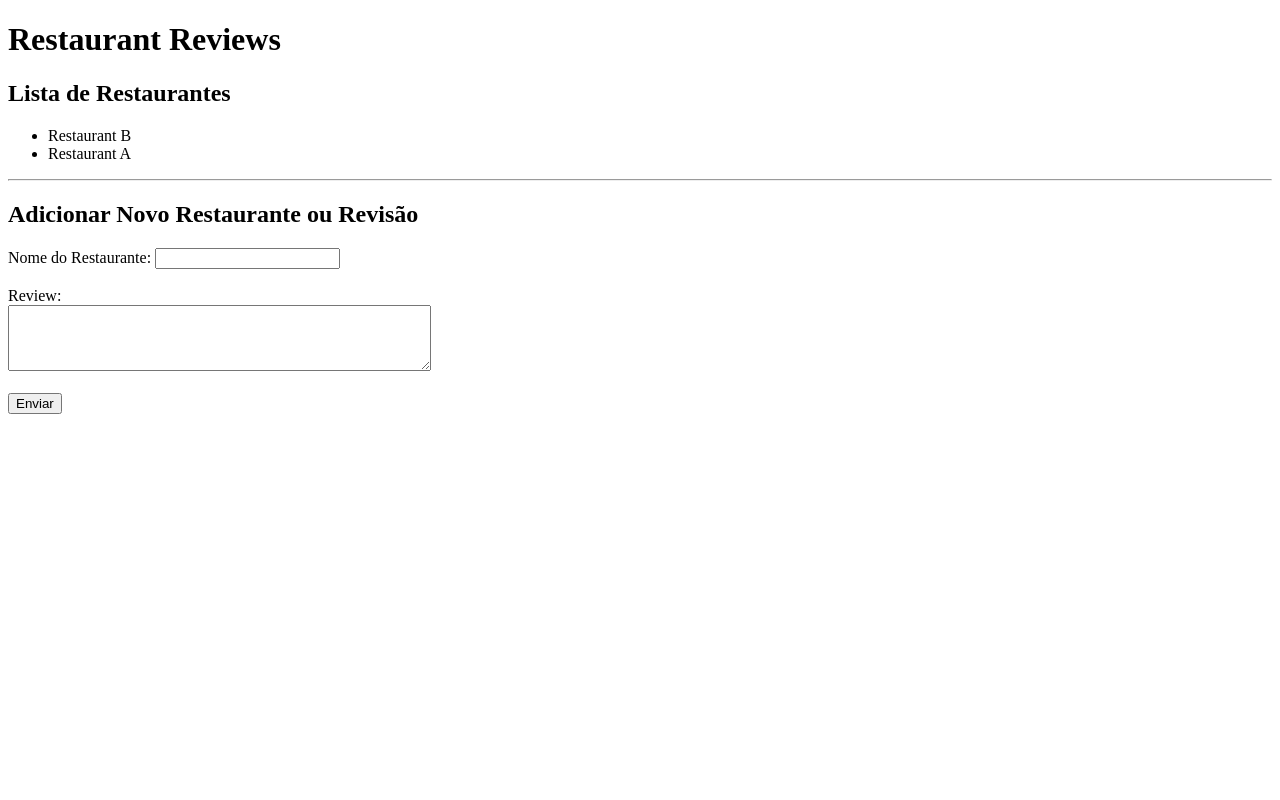
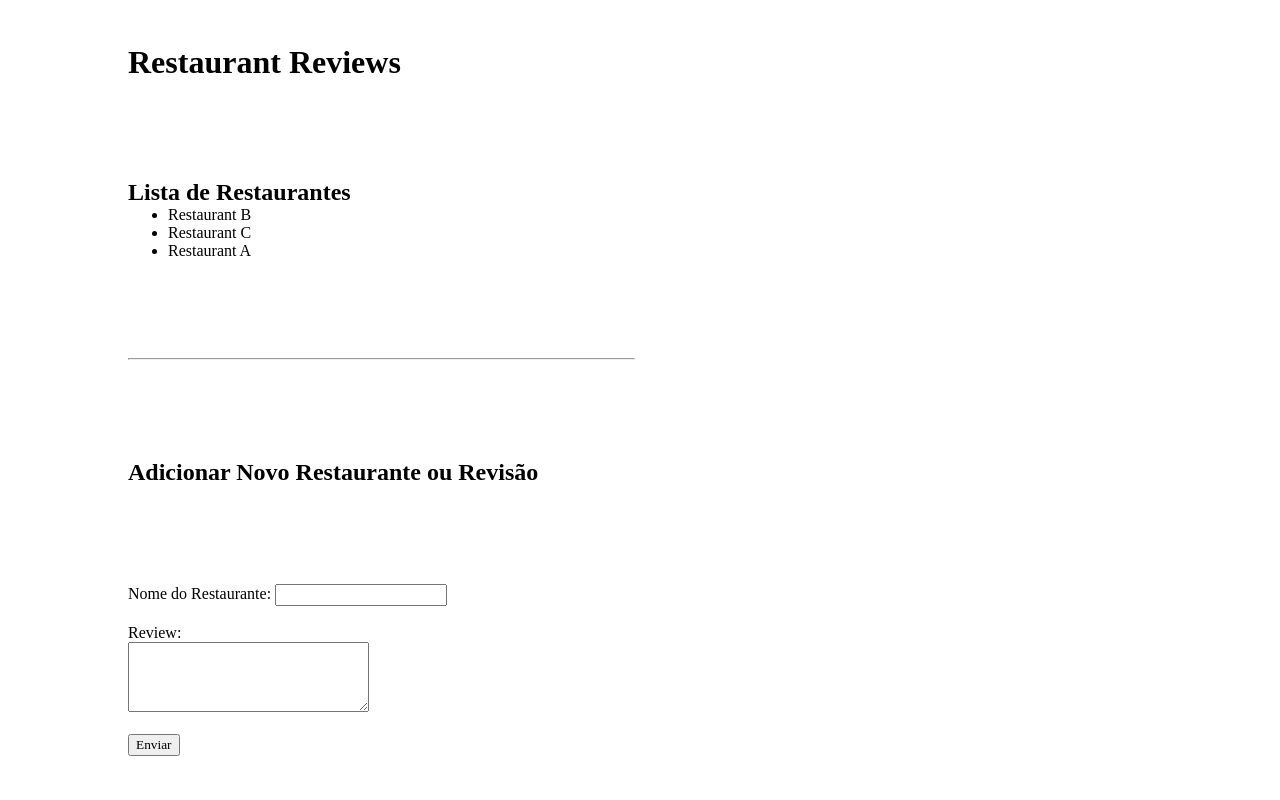
Before and after one commit to VicLira/azure-analyze-sentiment-with-opinion-mining, a Flask app: page / in a window 1280 px wide. Run offline with Flask 3, Linux system fonts and the light colour scheme.

Commit message:
feature(add_review) - Updated the function of adding review and processing the review

```diff
--- a/src/inputs/reviews.json
+++ b/src/inputs/reviews.json
@@ -28,10 +28,7 @@
         "restaurant": "Restaurant C",
         "reviews": [
             {
-                "review": "Estive no Restaurant C recentemente e tive uma experi\u00eancia maravilhosa! O ambiente era encantador, com uma decora\u00e7\u00e3o que remete ao mar e \u00e0 natureza. A equipe foi extremamente atenciosa e prestativa durante toda a minha refei\u00e7\u00e3o"
-            },
-            {
-                "review": "Perfeito!"
+                "review": "I was at Restaurant C recently and had a wonderful experience! The atmosphere was charming, with a decor that refers to the sea and nature. The staff was extremely attentive and helpful throughout my meal"
             }
         ]
     }
--- a/src/server.py
+++ b/src/server.py
@@ -1,8 +1,13 @@
+import threading
 from flask import Flask, render_template, request, jsonify
+from main import process_review
 import os
 import json
 
 app = Flask(__name__)
+
+# Criação de um evento para sinalizar a conclusão do processamento da revisão
+processing_complete = threading.Event()
 
 @app.route('/')
 def index():
@@ -15,6 +20,8 @@ def add_review():
         review_text = request.form['review']
 
         input_file_path = "./inputs/reviews.json"
+        input_path = "./inputs"
+        output_path = "./outputs"
 
         # Se o arquivo JSON já existe, carrega o conteúdo e adiciona a nova revisão
         if os.path.exists(input_file_path):
@@ -46,10 +53,39 @@ def add_review():
         with open(input_file_path, 'w') as f:
             json.dump(data, f, indent=4)
 
-        # Aqui você pode retornar um alerta de sucesso para o front-end
-        return jsonify({'success': True, 'message': 'Revisão adicionada com sucesso!'})
+        # Chama process_review() em uma nova thread
+        threading.Thread(target=process_review_with_event, args=(input_path, output_path)).start()
+
+        # Espera até que o evento de conclusão seja definido (ou seja, o processamento da revisão foi concluído)
+        processing_complete.wait()
+
+        # Atualiza a lista de restaurantes após o processamento da revisão
+        restaurant_names = list_restaurants()
+
+        # Limpa o evento de conclusão para futuros usos
+        processing_complete.clear()
+
+        # Aqui você pode retornar um alerta de sucesso para o front-end, junto com a lista de restaurantes
+        return jsonify({'success': True, 'message': 'Revisão adicionada com sucesso!', 'restaurants': restaurant_names})
+
     except KeyError as e:
         return jsonify({'success': False, 'error': str(e)}), 400
+
+### """
+### FIM DO ADD_REVIEW
+### """
+
+def process_review_with_event(input_path, output_path):
+    # Chama a função de processamento da revisão
+    process_review(input_path, output_path)
+
+    # Define o evento de conclusão
+    processing_complete.set()
+
+
+### """
+### COMEÇO DO GET_REVIEW/RESTAURANTE
+### """
 
 @app.route('/get_reviews/<restaurant_name>', methods=['GET'])
 def get_reviews(restaurant_name):
@@ -71,7 +107,7 @@ def list_restaurants():
             restaurant_name = filename.replace('_results.json', '')
             restaurant_names.append(restaurant_name)
 
-    return jsonify(restaurant_names)
+    return restaurant_names
 
 if __name__ == '__main__':
     app.run(debug=True)
--- a/src/templates/index.html
+++ b/src/templates/index.html
@@ -5,10 +5,63 @@
     <meta name="viewport" content="width=device-width, initial-scale=1.0">
     <title>Frontend for Restaurant Reviews</title>
     <style>
-        /* Estilos CSS aqui */
+        * {
+            box-sizing: border-box;
+            margin: 0;
+            font-family: 'montserrat';
+        }
+
+        #main {
+            width: 100%;
+            height: 100vh;
+            display: flex;
+            justify-content: center;
+            align-items: center;
+        }
+
+        .container {
+            width: 100%;
+            max-width: 1024px;
+            height: 100%;
+            margin: 0 auto;
+            display: flex;
+            justify-content: space-around;
+            align-items: center;
+            gap: 10px;
+            text-overflow: unset;
+        }
+
+        .col {
+            height: 100%;
+            max-height: 800px;
+            width: 50%;
+            display: flex;
+            flex-direction: column;
+            justify-content: space-around;
+            gap: 10px;
+            overflow: auto;
+        }
+
+        #jsonWrapper {
+            max-height: 800px;
+        }
+
+        #jsonResult {
+            display: flex;
+            flex-direction: column;
+            gap: 12px;
+        }
+
+        textarea {
+            max-height: 200px;
+        }
+
     </style>
 </head>
 <body>
+    <main id="main">
+        <div class="container">
+            <div class="col">
                 <h1>Restaurant Reviews</h1>
                 <div id="restaurants">
                     <h2>Lista de Restaurantes</h2>
@@ -22,24 +75,86 @@
                     <label for="restaurantName">Nome do Restaurante:</label>
                     <input type="text" id="restaurantName" name="restaurantName"><br><br>
                     <label for="review">Review:</label><br>
-        <textarea id="review" name="review" rows="4" cols="50"></textarea><br><br>
+                    <textarea id="review" name="review" rows="4" cols="30"></textarea><br><br>
                     <button type="submit">Enviar</button>
                 </form>
+            </div>
+            <div class="col">
+                <div id="jsonWrapper">
+                    <div id="jsonResult">
+
+                    </div>
+                </div>
+            </div>
+
+        </div>
+    </main>
+
 
     <script>
         document.addEventListener('DOMContentLoaded', function() {
-            // Carregar a lista de restaurantes quando a página é carregada
+           // Definindo a função loadRestaurantAnalysis no escopo global
+           window.loadRestaurantAnalysis = function (restaurant_name) {
+            fetch(`/get_reviews/${restaurant_name}`)
+                .then(response => response.json())
+                .then(data => {
+                    const jsonResult = document.getElementById('jsonResult');
+                    // Limpa a lista antes de adicionar os novos itens
+                    jsonResult.innerHTML = '';
+
+                    // Função para criar uma lista de itens
+                    function createList(items) {
+                        let list = '<ul>';
+                        items.forEach(item => {
+                            list += `<li>${JSON.stringify(item)}</li>`;
+                        });
+                        list += '</ul>';
+                        return list;
+                    }
+
+                    // Formatando as seções do JSON
+                    const sections = [
+                        { sectionName: 'opinion_mining', tagName: 'h2' },
+                        { sectionName: 'sentiment_analysis', tagName: 'h2' }
+                    ];
+
+                    sections.forEach(section => {
+                        const sectionData = data[section.sectionName];
+                        if (sectionData) {
+                            jsonResult.innerHTML += `<${section.tagName}>${section.sectionName}</${section.tagName}>`;
+                            Object.keys(sectionData).forEach(key => {
+                                const value = sectionData[key];
+                                if (Array.isArray(value)) {
+                                    jsonResult.innerHTML += `<p><strong>${key}:</strong>${createList(value)}</p>`;
+                                } else {
+                                    jsonResult.innerHTML += `<p><strong>${key}:</strong> ${JSON.stringify(value)}</p>`;
+                                }
+                            });
+                        }
+                    });
+                })
+                .catch(error => console.error('Erro ao carregar a lista de análises do restaurante:', error));
+        }
+
+
+            // Função para carregar a lista de restaurantes
+            function loadRestaurantList() {
                 fetch('/list_restaurants')
                     .then(response => response.json())
                     .then(data => {
                         const restaurantList = document.getElementById('restaurantList');
+                        // Limpa a lista antes de adicionar os novos itens
+                        restaurantList.innerHTML = '';
                         data.forEach(restaurant => {
-                        const li = document.createElement('li');
-                        li.textContent = restaurant;
-                        restaurantList.appendChild(li);
+                            restaurantList.innerHTML += `<li onclick="loadRestaurantAnalysis('${restaurant}')">${restaurant}</li>`;
                         });
                     })
                     .catch(error => console.error('Erro ao carregar a lista de restaurantes:', error));
+            }
+
+            // Carregar a lista de restaurantes quando a página é carregada
+            loadRestaurantList();
+
 
             // Adicionar evento de envio de formulário
             document.getElementById('addReviewForm').addEventListener('submit', function(event) {
@@ -57,6 +172,9 @@
                         if (xhr.status === 200) {
                             // Exibe uma mensagem de sucesso
                             alert(JSON.parse(xhr.responseText).message);
+
+                            // Atualiza a lista de restaurantes após adicionar uma revisão
+                            loadRestaurantList();
                         } else {
                             // Exibe uma mensagem de erro
                             alert('Erro ao adicionar revisão');
```
Also changed, not shown: src/outputs/Restaurant C_results.json (added, +22 -0 lines). Lines whose indentation alone changed are shown as unchanged.
